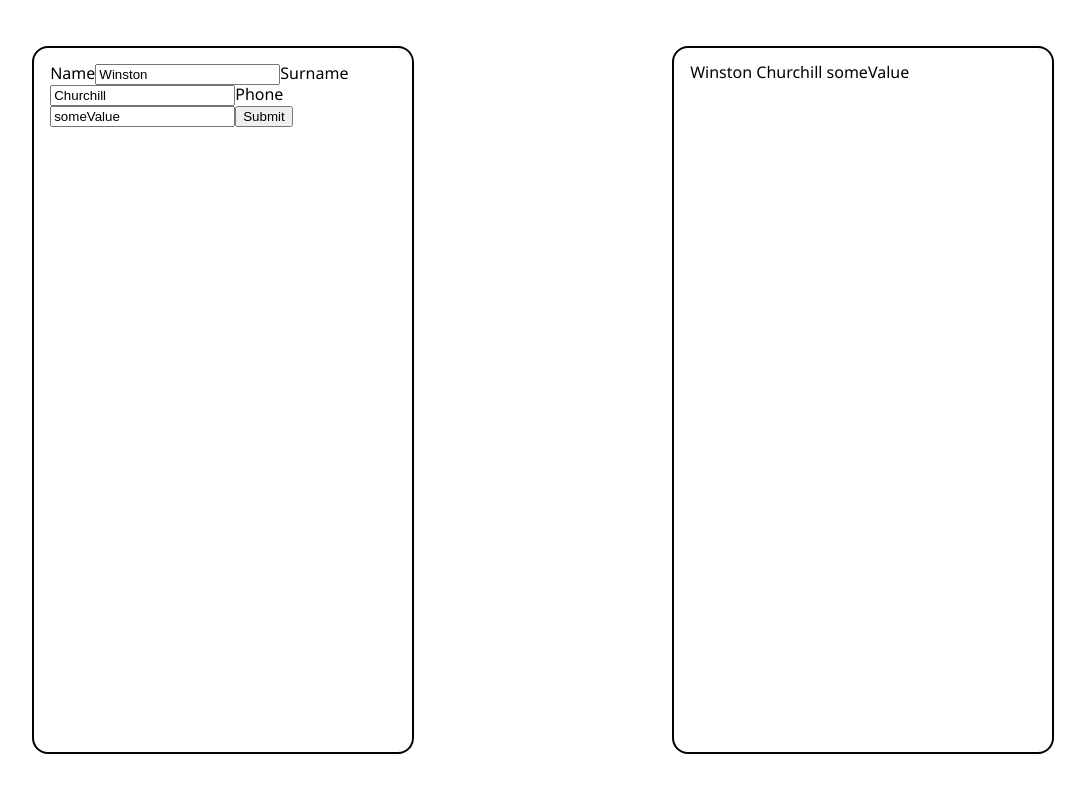
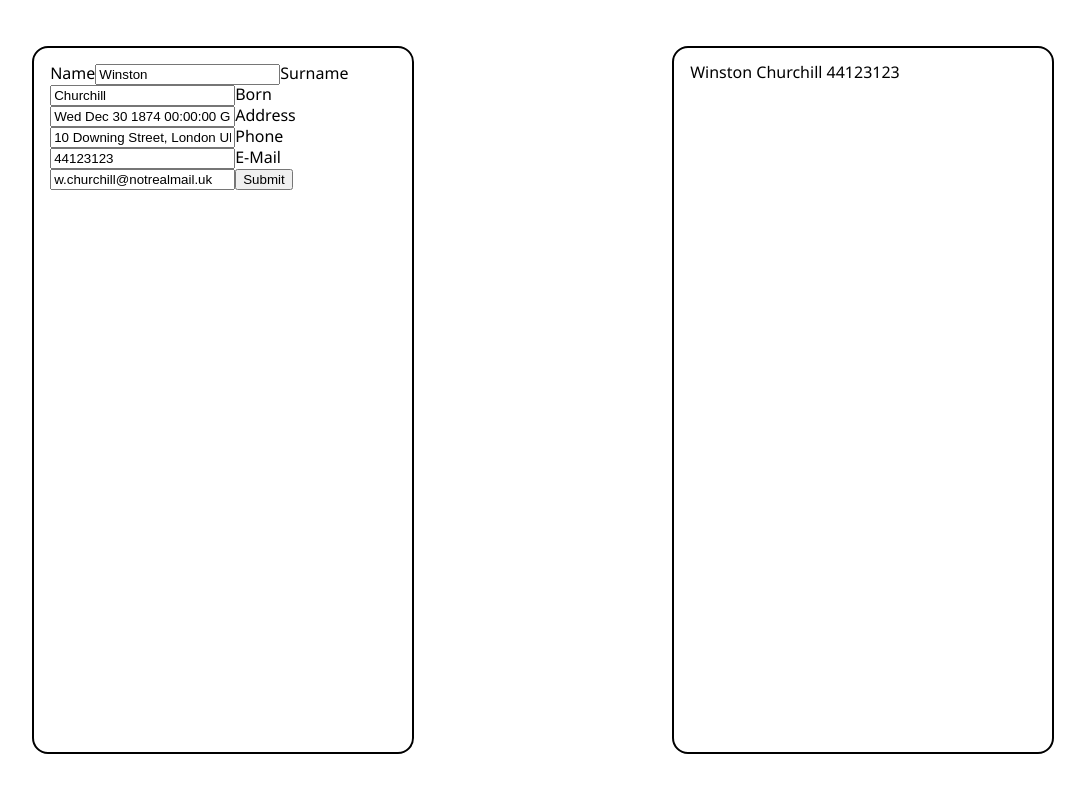
Before and after one commit to BuonicosII/cv-application, a React (Vite) app: page / in a window 1280 px wide. Shown: the top 792 px of the page, without its empty margins (97-1182 px from the left). Built offline with nearby package versions, Linux system fonts and the light colour scheme.

Commit message:
Set up a different form for Bio details

```diff
--- a/src/components/App.jsx
+++ b/src/components/App.jsx
@@ -2,8 +2,9 @@ import { useState } from 'react'
 import { CurriculumForm } from './CurriculumForm'
 import { Curriculum } from './Curriculum'
 
-function App() {
-  const [curriculum, setCurriculum] = useState({ name: "Winston", surname: "Churchill", phone: 'someValue'})
+
+function App({ obj }) {
+  const [curriculum, setCurriculum] = useState(obj)
 
   return (
     <>
@@ -13,4 +14,4 @@ function App() {
   )
 }
 
-export default App
+export { App }
--- /dev/null
+++ b/src/components/BioForm.jsx
@@ -0,0 +1,61 @@
+import { useState } from 'react'
+
+function BioForm ({someObj, someFn}) {
+
+    const [bio, setBio] = useState(someObj)
+
+    function formUpdate(e) {
+
+        e.preventDefault()
+
+        const newBio = {
+        ...bio,
+        name: e.target.parentNode.name.value,
+        surname: e.target.parentNode.surname.value,
+        born: e.target.parentNode.born.value,
+        phone: e.target.parentNode.phone.value,
+        email: e.target.parentNode.email.value,
+        address: e.target.parentNode.address.value
+        }
+
+        setBio(newBio)
+    }
+
+    function formSubmit(e) {
+
+        e.preventDefault();
+
+        const newObj = {
+        ...bio,
+        name: e.target.name.value,
+        surname: e.target.surname.value,
+        born: e.target.born.value,
+        phone: e.target.phone.value,
+        email: e.target.email.value,
+        address: e.target.address.value
+        }
+
+        someFn(newObj)
+    }
+
+    return (
+            <form onSubmit={formSubmit}>
+                <label htmlFor="name">Name</label>
+                <input onChange={formUpdate} id="name" name="name" value={bio.name}></input>
+                <label htmlFor="surname">Surname</label>
+                <input onChange={formUpdate} id="surname" name="surname" value={bio.surname}></input>
+                <label htmlFor="born">Born</label>
+                <input onChange={formUpdate} id="born" name="born" value={bio.born}></input>
+                <label htmlFor="address">Address</label>
+                <input onChange={formUpdate} id="address" name="address" value={bio.address}></input>
+                <label htmlFor="phone">Phone</label>
+                <input onChange={formUpdate} id="phone" name="phone" value={bio.phone}></input>
+                <label htmlFor="email">E-Mail</label>
+                <input onChange={formUpdate} id="email" name="email" value={bio.email}></input>
+                <button type='submit'>Submit</button>
+            </form>
+            )
+
+}
+
+export { BioForm }
--- a/src/components/CurriculumForm.jsx
+++ b/src/components/CurriculumForm.jsx
@@ -1,41 +1,10 @@
-import { useState } from 'react'
+import { BioForm } from './BioForm'
 
 function CurriculumForm({ someObj, someFn }) {
 
-    const [bio, setBio] = useState(someObj)
-
-    function formUpdate(e) {
-
-        e.preventDefault()
-
-        const newBio =
-        { name: e.target.parentNode.name.value,
-        surname: e.target.parentNode.surname.value,
-        phone: e.target.parentNode.phone.value}
-
-        setBio(newBio)
-    }
-
-
-    function formSubmit(e) {
-        e.preventDefault();
-
-        const newObj = { name: e.target.name.value, surname: e.target.surname.value, phone: e.target.phone.value}
-
-        someFn(newObj)
-    }
-
     return (
         <div className="curriculumDiv">
-            <form onSubmit={formSubmit}>
-                <label htmlFor="name">Name</label>
-                <input onChange={formUpdate} id="name" name="name" value={bio.name}></input>
-                <label htmlFor="surname">Surname</label>
-                <input onChange={formUpdate} id="surname" name="surname" value={bio.surname}></input>
-                <label htmlFor="phone">Phone</label>
-                <input onChange={formUpdate} id="phone" name="phone" value={bio.phone}></input>
-                <button type='submit'>Submit</button>
-            </form>
+            <BioForm someObj={someObj} someFn={someFn} ></BioForm>
         </div>
     )
 }
--- a/src/main.jsx
+++ b/src/main.jsx
@@ -1,11 +1,20 @@
 import React from 'react'
 import ReactDOM from 'react-dom/client'
-import App from './components/App.jsx'
+import { App } from './components/App.jsx'
 import './styles/style.css'
 
 
+const winChurch = {
+  name: "Winston",
+  surname: "Churchill",
+  phone: 44123123,
+  email: "w.churchill@notrealmail.uk",
+  born: new Date(1874, 11, 30),
+  address: "10 Downing Street, London UK"
+}
+
 ReactDOM.createRoot(document.getElementById('root')).render(
   <React.StrictMode>
-    <App />
+    <App obj={winChurch} />
   </React.StrictMode>,
 )
```
